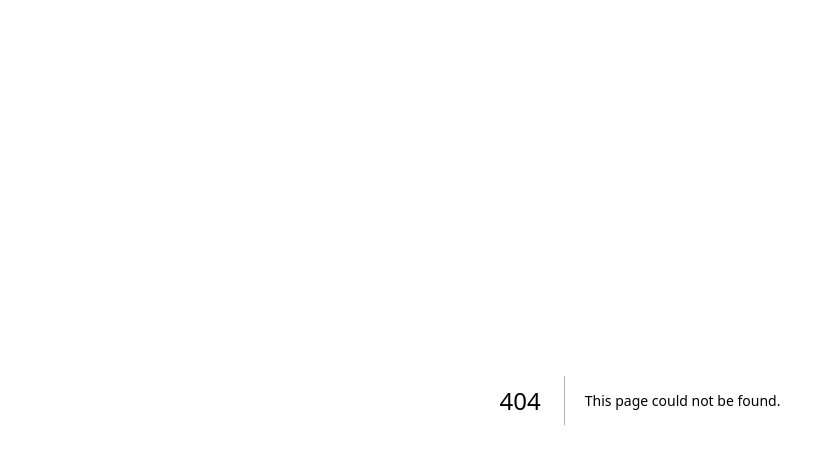
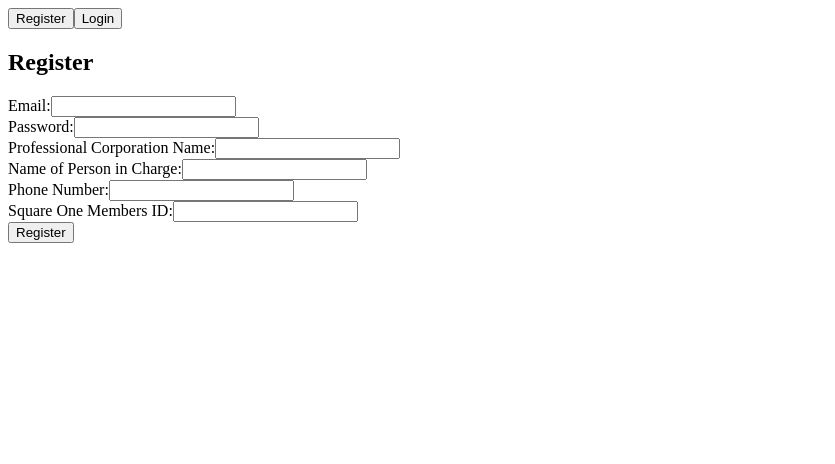
Before and after one commit to karim-alaoui/stabiz_frontend_organizer_dev, a Next.js app: page /register in a window 1280 px wide. Before the commit this address had no page. Shown: the top 464 px of the page, without its empty margins (0-835 px from the left). Built offline with nearby package versions, Linux system fonts and the light colour scheme.

Commit message:
login and register

```diff
--- /dev/null
+++ b/components/Header.tsx
@@ -0,0 +1,37 @@
+import { useRouter } from 'next/router';
+import { useEffect, useState } from 'react';
+
+const Header: React.FC = () => {
+  const router = useRouter();
+  const [loggedIn, setLoggedIn] = useState(false);
+
+  useEffect(() => {
+    // Check if the user is logged in (e.g., by checking the token in local storage)
+    const token = localStorage.getItem('organizer-token');
+    setLoggedIn(!!token);
+  }, []);
+
+  const handleLogout = () => {
+    // Perform logout logic here (e.g., delete the token from local storage)
+    localStorage.removeItem('organizer-token');
+    router.push('/login');
+  };
+
+  return (
+    <header>
+      {loggedIn ? (
+        <div>
+          <span>Welcome, John Doe!</span> {/* Replace with actual user name */}
+          <button onClick={handleLogout}>Logout</button>
+        </div>
+      ) : (
+        <div>
+          <button onClick={() => router.push('/register')}>Register</button>
+          <button onClick={() => router.push('/login')}>Login</button>
+        </div>
+      )}
+    </header>
+  );
+};
+
+export default Header;
--- /dev/null
+++ b/pages/register.tsx
@@ -0,0 +1,99 @@
+import React, { useState , useEffect} from 'react';
+import { useRouter } from 'next/router';
+import Header from '../components/Header';
+
+const RegisterPage: React.FC = () => {
+  const router = useRouter();
+
+  const [email, setEmail] = useState('');
+  const [password, setPassword] = useState('');
+  const [professionalCorporationName, setProfessionalCorporationName] = useState('');
+  const [personInCharge, setPersonInCharge] = useState('');
+  const [phoneNumber, setPhoneNumber] = useState('');
+  const [squareOneMembersId, setSquareOneMembersId] = useState('');
+
+  const handleSubmit = (e: React.FormEvent<HTMLFormElement>) => {
+    e.preventDefault();
+
+    const registrationData = {
+      email,
+      password,
+      professional_corporation_name: professionalCorporationName,
+      name_of_person_in_charge: personInCharge,
+      phone_number: phoneNumber,
+      square_one_members_id: squareOneMembersId,
+    };
+
+    fetch('http://127.0.0.1:8000/api/v1/register/organizer', {
+      method: 'POST',
+      body: JSON.stringify(registrationData),
+      headers: {
+        'Content-Type': 'application/json',
+      },
+    })
+      .then((response) => {
+        if (response.ok) {
+          return response.json();
+        } else if (response.status === 422) {
+          throw new Error('Validation error');
+        } else {
+          throw new Error('Registration failed');
+        }
+      })
+      .then((data) => {
+        // Registration successful, handle the response if needed
+        console.log(data);
+
+        // Redirect the user to the desired page
+        router.push('/login');
+      })
+      .catch((error) => {
+        // Handle any errors here
+        console.error(error);
+      });
+  };
+  useEffect(() => {
+    // Check if the user is already logged in (e.g., by checking the token in local storage)
+    const token = localStorage.getItem('organizer-token');
+    if (token) {
+      // User is logged in, redirect to the main page
+      router.push('/');
+    }
+  }, []);
+
+  return (
+    <div>
+      <Header />
+      <h2>Register</h2>
+      <form onSubmit={handleSubmit}>
+        <div>
+          <label htmlFor="email">Email:</label>
+          <input type="email" id="email" value={email} onChange={(e) => setEmail(e.target.value)} required />
+        </div>
+        <div>
+          <label htmlFor="password">Password:</label>
+          <input type="password" id="password" value={password} onChange={(e) => setPassword(e.target.value)} required />
+        </div>
+        <div>
+          <label htmlFor="corporationName">Professional Corporation Name:</label>
+          <input type="text" id="corporationName" value={professionalCorporationName} onChange={(e) => setProfessionalCorporationName(e.target.value)} required />
+        </div>
+        <div>
+          <label htmlFor="personInCharge">Name of Person in Charge:</label>
+          <input type="text" id="personInCharge" value={personInCharge} onChange={(e) => setPersonInCharge(e.target.value)} required />
+        </div>
+        <div>
+          <label htmlFor="phoneNumber">Phone Number:</label>
+          <input type="text" id="phoneNumber" value={phoneNumber} onChange={(e) => setPhoneNumber(e.target.value)} required />
+        </div>
+        <div>
+          <label htmlFor="squareOneMembersId">Square One Members ID:</label>
+          <input type="text" id="squareOneMembersId" value={squareOneMembersId} onChange={(e) => setSquareOneMembersId(e.target.value)} required />
+        </div>
+        <button type="submit">Register</button>
+      </form>
+    </div>
+  );
+};
+
+export default RegisterPage;
```
Also changed, not shown: pages/index.tsx (renamed from app/page.tsx, +5 -20 lines), pages/login.tsx (added, +67 -0 lines), styles/MainPage.module.css (renamed from styles/HomePage.module.css).
